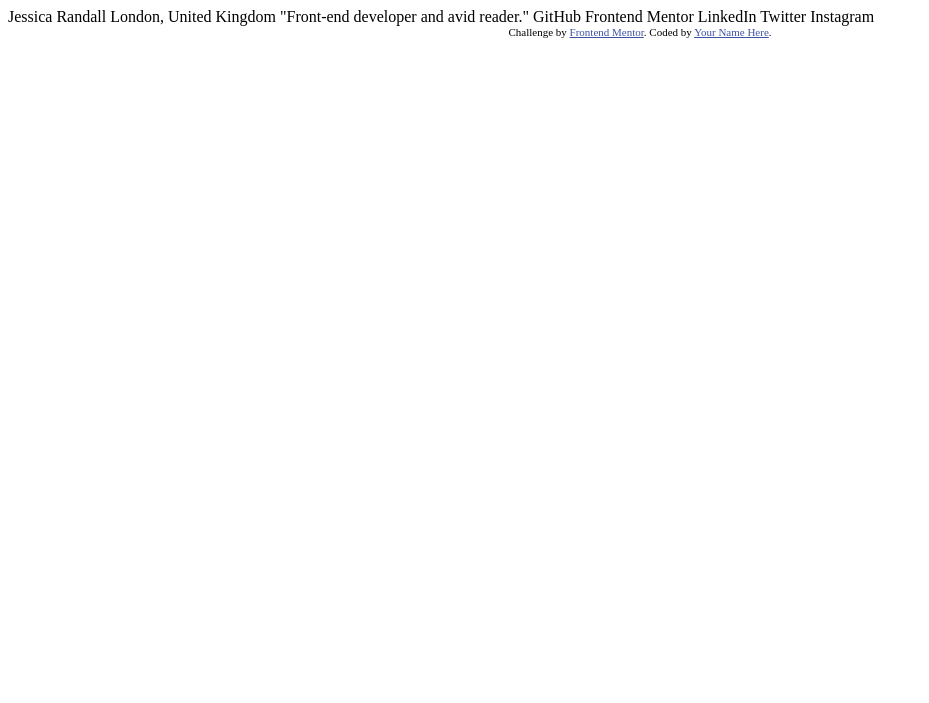
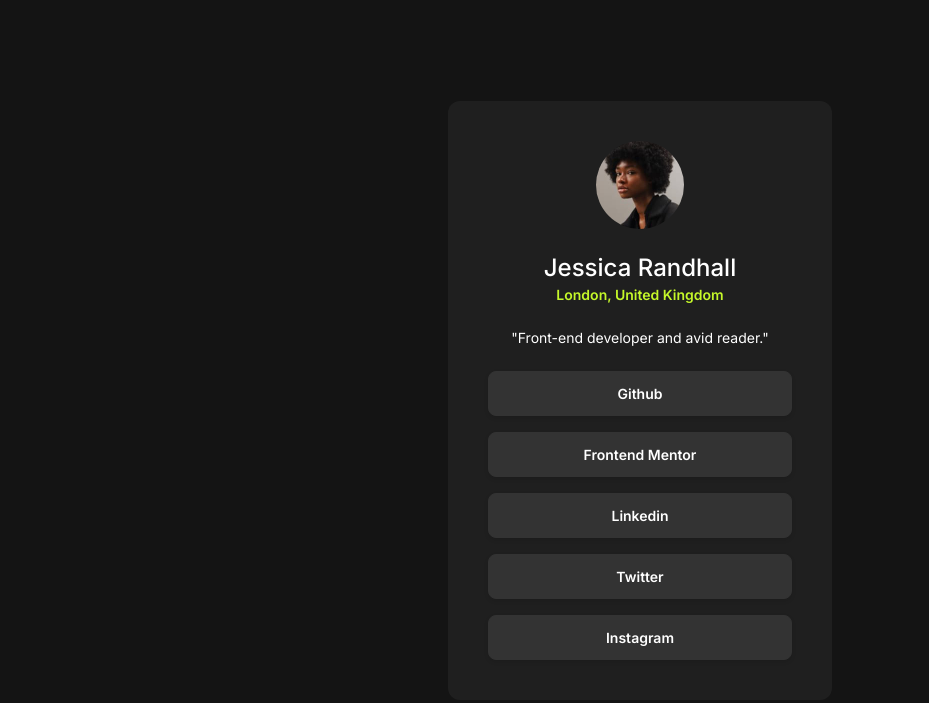
Before and after one commit to Ramirez-Christopher/social-links-profile, a plain HTML site: page index.html in a window 1280 px wide. Shown: the whole page, without its empty margins (0-929 px from the left). Drawn offline with Linux system fonts and the light colour scheme.

Commit message:
finished product

```diff
--- a/index.html
+++ b/index.html
@@ -5,30 +5,30 @@
   <meta name="viewport" content="width=device-width, initial-scale=1.0"> <!-- displays site properly based on user's device -->
 
   <link rel="icon" type="image/png" sizes="32x32" href="./assets/images/favicon-32x32.png">
+  <link rel="stylesheet" href="./styles.css" />
+  <link rel="preconnect" href="https://fonts.googleapis.com">
+  <link rel="preconnect" href="https://fonts.gstatic.com" crossorigin>
+  <link href="https://fonts.googleapis.com/css2?family=Inter:ital,opsz,wght@0,14..32,100..900;1,14..32,100..900&display=swap" rel="stylesheet">
 
   <title>Frontend Mentor | Social links profile</title>
-
-  <!-- Feel free to remove these styles or customise in your own stylesheet 👍 -->
-  <style>
-    .attribution { font-size: 11px; text-align: center; }
-    .attribution a { color: hsl(228, 45%, 44%); }
-  </style>
 </head>
 <body>
-
-  Jessica Randall
-  London, United Kingdom
-  "Front-end developer and avid reader."
-
-  GitHub
-  Frontend Mentor
-  LinkedIn
-  Twitter
-  Instagram
-
-  <div class="attribution">
-    Challenge by <a href="https://www.frontendmentor.io?ref=challenge" target="_blank">Frontend Mentor</a>.
-    Coded by <a href="#">Your Name Here</a>.
+  <div class="card">
+    <img src="assets/images/avatar-jessica.jpeg" class="profile-photo" alt="picture of Christopher Ramirez">
+    <div class="profile-info">
+      <span class="text-preset-1">Jessica Randhall</span>
+      <span class="text-preset-2-bold">London, United Kingdom</span>
+    </div>
+    <div class="motto">
+      <span class="text-preset-2">"Front-end developer and avid reader."</span>
+    </div>
+    <div class="links">
+      <button class="text-preset-2-bold">Github</button>
+      <button class="text-preset-2-bold">Frontend Mentor</button>
+      <button class="text-preset-2-bold">Linkedin</button>
+      <button class="text-preset-2-bold">Twitter</button>
+      <button class="text-preset-2-bold">Instagram</button>
+    </div>
   </div>
 </body>
 </html>
--- /dev/null
+++ b/styles.css
@@ -0,0 +1,97 @@
+* {
+    box-sizing: border-box;
+    margin: 0;
+    padding: 0;
+    font-family: 'Inter', sans-serif;
+}
+
+:root {
+    --green: hsl(75,94%,57%);
+    --grey-900: hsl(0, 0%, 8%);
+    --grey-800: hsl(0, 0%, 12%);
+    --grey-700: hsl(0, 0%, 20%);
+    --white: hsl(0, 0%, 100%);
+
+    --font-large: 24px;
+    --font-small: 14px;
+
+    --spacing-largest: 40px;
+    --spacing-larger: 24px;
+    --spacing-large: 16px;
+    --spacing-medium-large: 12px;
+    --spacing-medium: 8px;
+    --spacing-small: 4px;
+}
+
+body{
+    background-color: var(--grey-900);
+    height: 100vh;
+    display: flex;
+    justify-content: center;
+    align-items: center;
+}
+
+.card{
+    width: 384px;
+    background-color: var(--grey-800);
+    display: flex;
+    flex-direction: column;
+    align-items: center;
+    gap: var(--spacing-larger);
+    padding: var(--spacing-largest);
+    border-radius: 12px;
+}
+
+.profile-photo {
+    height: 88px;
+    border-radius: 999px;
+}
+.profile-info {
+    display: flex;
+    flex-direction: column;
+    align-items: center;
+    gap: 4px;
+    color: var(--green);
+}
+
+.links {
+    display: flex;
+    flex-direction: column;
+    gap: var(--spacing-large);
+    flex: auto;
+    width: 304px;
+}
+
+.links button {
+    background-color: var(--grey-700);
+    height: 45px;
+    border-radius: 8px;
+    color: var(--white);
+    border: 1px solid var(--grey-700); /* Subtle border */
+    box-shadow: 0 2px 4px rgba(0, 0, 0, 0.1); /* Soft shadow */
+    transition: background-color 0.3s, color 0.3s, box-shadow 0.3s; /* Smooth transition */
+}
+
+.links button:hover {
+    background-color: var(--green);
+    color: black;
+    box-shadow: 0 4px 8px rgba(0, 0, 0, 0.2); /* Slightly stronger shadow on hover */
+    cursor: pointer;
+}
+
+.text-preset-1 {
+    font-size: var(--font-large);
+    color: var(--white);
+    font-weight: 500;
+
+}
+
+.text-preset-2-bold {
+    font-size: var(--font-small);
+    font-weight: 600;
+}
+
+.text-preset-2 {
+    font-size: var(--font-small);
+    color: var(--white);
+}
```
Also changed, not shown: assets/images/chris.jpg (added).
